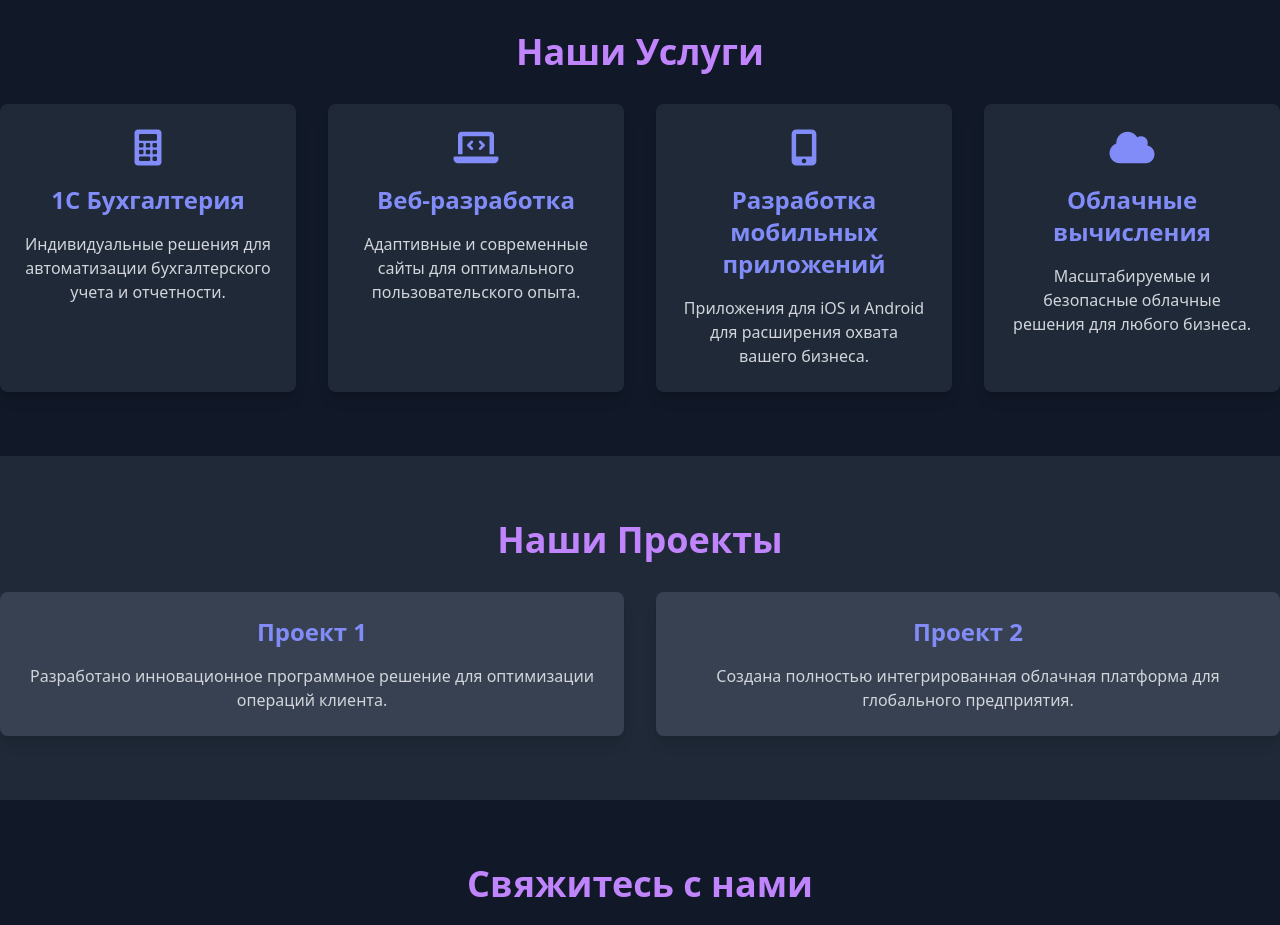
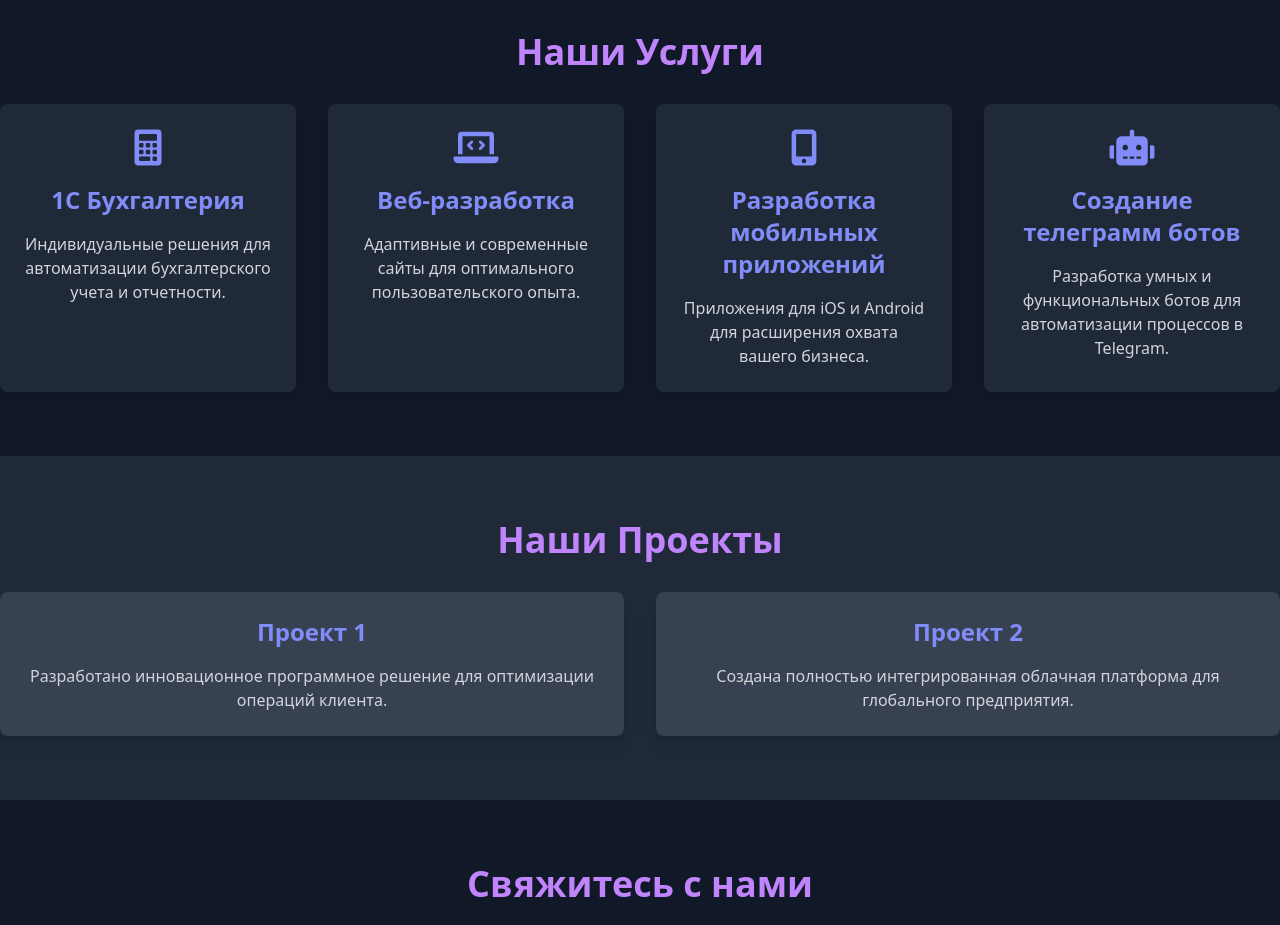
Before and after one commit to MustafaUsmaniy/Farsoft, a plain HTML site: page index.html in a window 1280 px wide. Shown: the part 1340-2265 px from the top of the page. Drawn offline with nearby package versions, Linux system fonts and the light colour scheme.

Commit message:
Edited Service section

```diff
--- a/index.html
+++ b/index.html
@@ -131,13 +131,14 @@
                 <p class="text-gray-300">Приложения для iOS и Android для расширения охвата вашего бизнеса.</p>
             </div>
             <div class="p-6 bg-gray-800 rounded-lg shadow-lg flex flex-col items-center">
-                        <i class="fas fa-cloud text-4xl text-indigo-400 mb-4"></i>
-                        <h3 class="text-xl sm:text-2xl font-bold mb-4 text-indigo-400">Облачные вычисления</h3>
-                        <p class="text-gray-300">Масштабируемые и безопасные облачные решения для любого бизнеса.</p>
+                <i class="fas fa-robot text-4xl text-indigo-400 mb-4"></i>
+                <h3 class="text-xl sm:text-2xl font-bold mb-4 text-indigo-400">Создание телеграмм ботов</h3>
+                <p class="text-gray-300">Разработка умных и функциональных ботов для автоматизации процессов в Telegram.</p>
             </div>
         </div>
     </div>
 </section>
+
 
         <!-- Portfolio Section -->
         <section id="portfolio" class="py-16 bg-gray-800">
```
Lines whose indentation alone changed are shown as unchanged.
